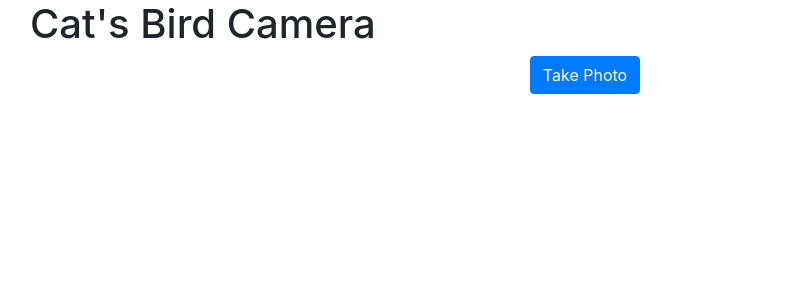
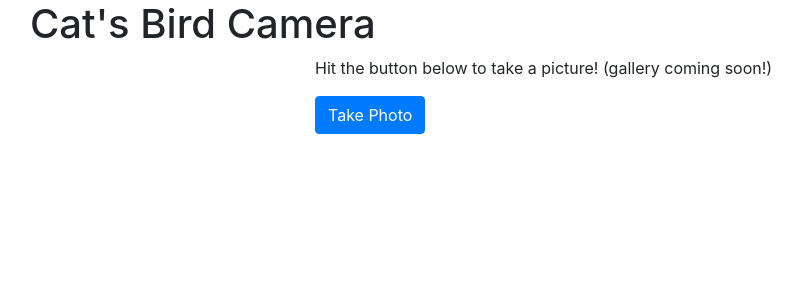
Before and after one commit to lbcard/pi-camera-trigger, a Flask app: page / in a window 1280 px wide. Shown: the top 300 px of the page, without its empty margins (55-857 px from the left). Run offline with Flask 2, Linux system fonts and the light colour scheme; some libraries are stand-ins or nearby versions.

Commit message:
css changes

```diff
--- a/static/css/styleExtras.css
+++ b/static/css/styleExtras.css
@@ -13,5 +13,5 @@
 } */
 
 .centerDiv {
-  text-align: center;
+  text-align: left;
 }
--- a/templates/index.html
+++ b/templates/index.html
@@ -38,6 +38,7 @@
       <div class="row">
         <div class="col-3"></div>
         <div class="col-6 centerDiv">
+          <p>Hit the button below to take a picture! (gallery coming soon!)</p>
           <a
             href="/takeStill"
             id="photoBtn"
```
